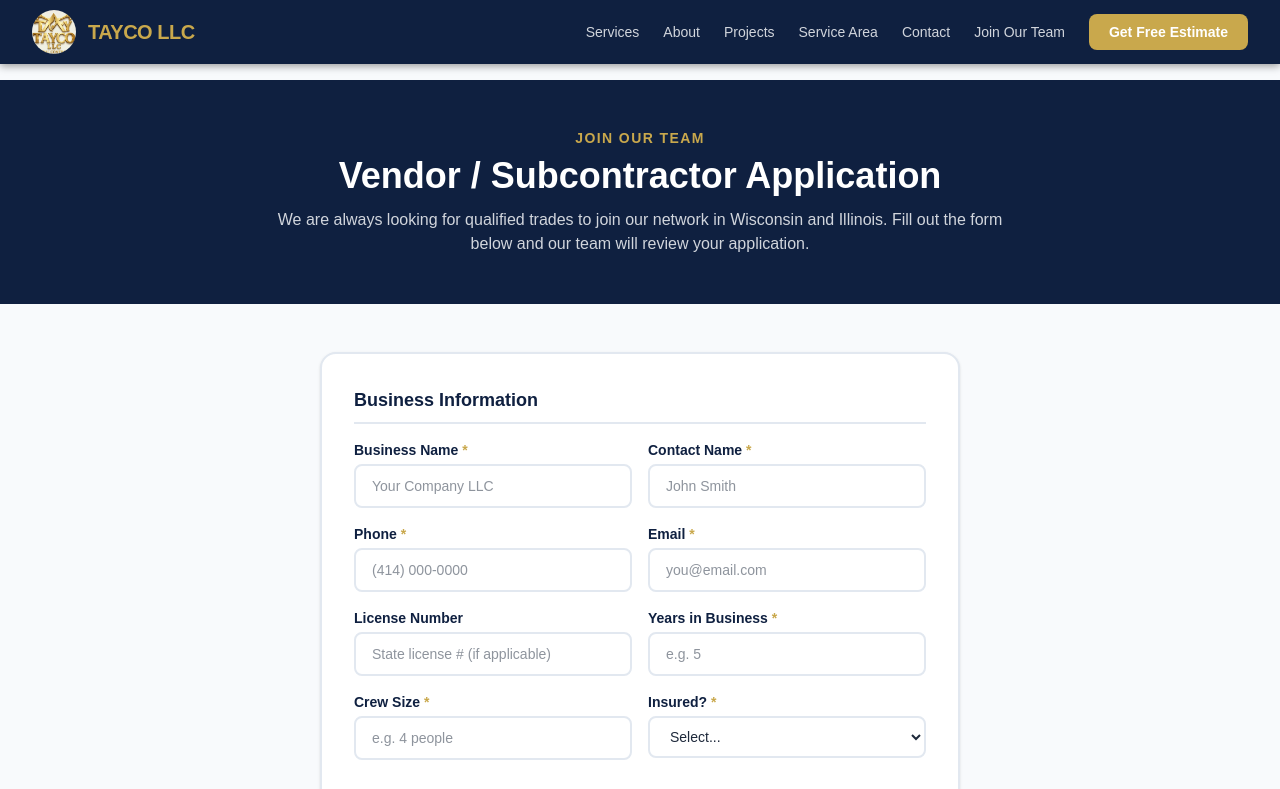
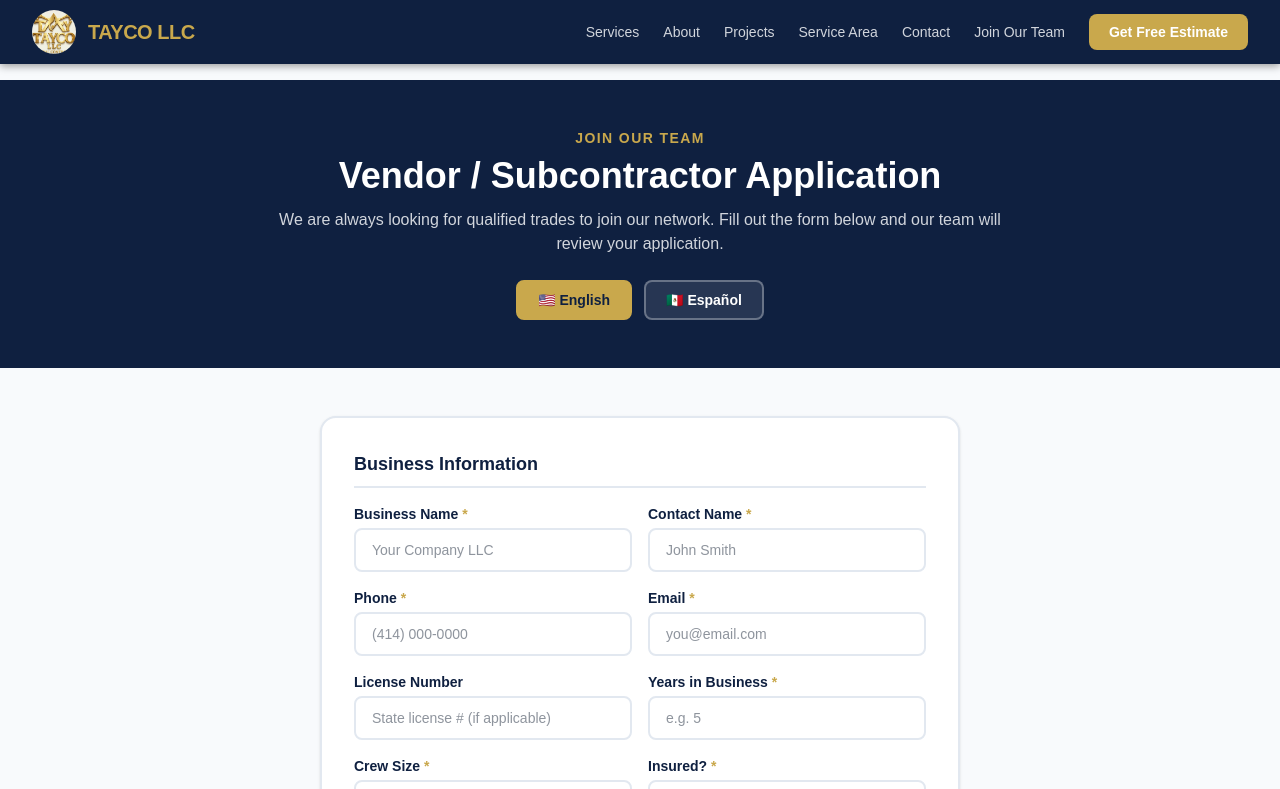
Before and after one commit to taylord0410/tayco-website, a Next.js app: page /vendor-application in a window 1280 px wide. Shown: the top 789 px of the page. Built offline with nearby package versions, Linux system fonts and the light colour scheme.

Commit message:
Add English/Spanish language toggle to vendor application form

```diff
--- a/app/vendor-application/page.tsx
+++ b/app/vendor-application/page.tsx
@@ -3,46 +3,101 @@ import { useState, useEffect, useRef } from "react";
 import Link from "next/link";
 
 const TRADES = [
-  "Framing",
-  "Drywall",
-  "Flooring",
-  "Painting",
-  "Roofing",
-  "Siding",
-  "Electrical",
-  "Plumbing",
-  "Carpentry",
-  "Concrete",
-  "Demolition",
-  "Solar Panels",
-  "Cleaning",
-  "HVAC",
-  "Insulation",
-  "Windows & Doors",
-  "Gutters & Drainage",
-  "Interior",
-  "Exterior",
-  "Water Damage Restoration",
-  "Fire Damage Restoration",
-  "Other",
+  "Framing", "Drywall", "Flooring", "Painting", "Roofing", "Siding",
+  "Electrical", "Plumbing", "Carpentry", "Concrete", "Demolition",
+  "Solar Panels", "Cleaning", "HVAC", "Insulation", "Windows & Doors",
+  "Gutters & Drainage", "Interior", "Exterior",
+  "Water Damage Restoration", "Fire Damage Restoration", "Other",
 ];
 
 const STATES = ["Wisconsin", "Illinois", "Both (WI & IL)"];
 
+const T = {
+  en: {
+    badge: "Join Our Team",
+    title: "Vendor / Subcontractor Application",
+    subtitle: "We are always looking for qualified trades to join our network. Fill out the form below and our team will review your application.",
+    successTitle: "Application Submitted!",
+    successMsg: "Thank you for applying. Our team will review your application and contact you within 2-3 business days.",
+    backHome: "Back to Home",
+    sectionBusiness: "Business Information",
+    businessName: "Business Name",
+    contactName: "Contact Name",
+    phone: "Phone",
+    email: "Email",
+    licenseNumber: "License Number",
+    licensePlaceholder: "State license # (if applicable)",
+    yearsInBusiness: "Years in Business",
+    yearsPlaceholder: "e.g. 5",
+    crewSize: "Crew Size",
+    crewPlaceholder: "e.g. 4 people",
+    insured: "Insured?",
+    insuredSelect: "Select...",
+    insuredYes: "Yes — I have liability insurance",
+    insuredNo: "No",
+    sectionArea: "Service Area",
+    statesServed: "States You Serve",
+    statesSelect: "Select...",
+    citiesServed: "Cities / Areas You Cover",
+    citiesPlaceholder: "e.g. Milwaukee, Kenosha, Racine",
+    sectionTrades: "Trades / Services Offered",
+    tradesNote: "(select all that apply)",
+    tradesAlert: "Please select at least one trade.",
+    notes: "Additional Notes",
+    notesPlaceholder: "Any additional information about your business, certifications, equipment, etc.",
+    submit: "Submit Application",
+    submitting: "Submitting...",
+    footer: "We review all applications and respond within 2-3 business days.",
+    errorFallback: "Something went wrong. Please try again.",
+  },
+  es: {
+    badge: "Únete a Nuestro Equipo",
+    title: "Aplicación de Vendedor / Subcontratista",
+    subtitle: "Siempre estamos buscando contratistas calificados para unirse a nuestra red. Llena el formulario y nuestro equipo revisará tu aplicación.",
+    successTitle: "¡Aplicación Enviada!",
+    successMsg: "Gracias por aplicar. Nuestro equipo revisará tu aplicación y se comunicará contigo en 2-3 días hábiles.",
+    backHome: "Volver al Inicio",
+    sectionBusiness: "Información del Negocio",
+    businessName: "Nombre del Negocio",
+    contactName: "Nombre de Contacto",
+    phone: "Teléfono",
+    email: "Correo Electrónico",
+    licenseNumber: "Número de Licencia",
+    licensePlaceholder: "Licencia estatal (si aplica)",
+    yearsInBusiness: "Años en el Negocio",
+    yearsPlaceholder: "ej. 5",
+    crewSize: "Tamaño del Equipo",
+    crewPlaceholder: "ej. 4 personas",
+    insured: "¿Tienes Seguro?",
+    insuredSelect: "Seleccionar...",
+    insuredYes: "Sí — Tengo seguro de responsabilidad",
+    insuredNo: "No",
+    sectionArea: "Área de Servicio",
+    statesServed: "Estados en los que Trabajas",
+    statesSelect: "Seleccionar...",
+    citiesServed: "Ciudades / Áreas que Cubres",
+    citiesPlaceholder: "ej. Milwaukee, Kenosha, Racine",
+    sectionTrades: "Oficios / Servicios que Ofreces",
+    tradesNote: "(selecciona todos los que apliquen)",
+    tradesAlert: "Por favor selecciona al menos un oficio.",
+    notes: "Notas Adicionales",
+    notesPlaceholder: "Cualquier información adicional sobre tu negocio, certificaciones, equipo, etc.",
+    submit: "Enviar Aplicación",
+    submitting: "Enviando...",
+    footer: "Revisamos todas las aplicaciones y respondemos en 2-3 días hábiles.",
+    errorFallback: "Algo salió mal. Por favor intenta de nuevo.",
+  },
+};
+
 export default function VendorApplicationPage() {
+  const [lang, setLang] = useState<"en" | "es">("en");
+  const t = T[lang];
+
   const [form, setForm] = useState({
-    businessName: "",
-    contactName: "",
-    phone: "",
-    email: "",
-    licenseNumber: "",
-    yearsInBusiness: "",
-    crewSize: "",
-    citiesServed: "",
-    stateServed: "",
-    insured: "",
-    notes: "",
-    website: "", // honeypot — never shown to user
+    businessName: "", contactName: "", phone: "", email: "",
+    licenseNumber: "", yearsInBusiness: "", crewSize: "",
+    citiesServed: "", stateServed: "", insured: "", notes: "",
+    website: "", // honeypot
   });
   const [selectedTrades, setSelectedTrades] = useState<string[]>([]);
   const [status, setStatus] = useState<"idle" | "sending" | "success" | "error">("idle");
@@ -56,14 +111,14 @@ export default function VendorApplicationPage() {
 
   function toggleTrade(trade: string) {
     setSelectedTrades((prev) =>
-      prev.includes(trade) ? prev.filter((t) => t !== trade) : [...prev, trade]
+      prev.includes(trade) ? prev.filter((x) => x !== trade) : [...prev, trade]
     );
   }
 
   async function handleSubmit(e: React.SyntheticEvent<HTMLFormElement>) {
     e.preventDefault();
     if (selectedTrades.length === 0) {
-      alert("Please select at least one trade.");
+      alert(t.tradesAlert);
       return;
     }
     setStatus("sending");
@@ -78,11 +133,11 @@ export default function VendorApplicationPage() {
         setStatus("success");
       } else {
         const data = await res.json().catch(() => ({}));
-        setErrorMsg(data.message || "Something went wrong. Please try again.");
+        setErrorMsg(data.message || t.errorFallback);
         setStatus("error");
       }
     } catch {
-      setErrorMsg("Something went wrong. Please try again.");
+      setErrorMsg(t.errorFallback);
       setStatus("error");
     }
   }
@@ -93,15 +148,36 @@ export default function VendorApplicationPage() {
       <div className="py-12" style={{ background: "#0F2040" }}>
         <div className="max-w-3xl mx-auto px-4 text-center">
           <p className="text-sm font-semibold uppercase tracking-widest mb-2" style={{ color: "#C9A84C" }}>
-            Join Our Team
+            {t.badge}
           </p>
-          <h1 className="text-3xl sm:text-4xl font-bold text-white mb-3">
-            Vendor / Subcontractor Application
-          </h1>
-          <p className="text-gray-300">
-            We are always looking for qualified trades to join our network in Wisconsin and Illinois.
-            Fill out the form below and our team will review your application.
-          </p>
+          <h1 className="text-3xl sm:text-4xl font-bold text-white mb-3">{t.title}</h1>
+          <p className="text-gray-300">{t.subtitle}</p>
+
+          {/* Language toggle */}
+          <div className="flex justify-center gap-3 mt-6">
+            <button
+              onClick={() => setLang("en")}
+              className="px-5 py-2 rounded-lg font-semibold text-sm transition-all"
+              style={{
+                background: lang === "en" ? "#C9A84C" : "rgba(255,255,255,0.1)",
+                color: lang === "en" ? "#0F2040" : "white",
+                border: lang === "en" ? "2px solid #C9A84C" : "2px solid rgba(255,255,255,0.3)",
+              }}
+            >
+              🇺🇸 English
+            </button>
+            <button
+              onClick={() => setLang("es")}
+              className="px-5 py-2 rounded-lg font-semibold text-sm transition-all"
+              style={{
+                background: lang === "es" ? "#C9A84C" : "rgba(255,255,255,0.1)",
+                color: lang === "es" ? "#0F2040" : "white",
+                border: lang === "es" ? "2px solid #C9A84C" : "2px solid rgba(255,255,255,0.3)",
+              }}
+            >
+              🇲🇽 Español
+            </button>
+          </div>
         </div>
       </div>
 
@@ -109,149 +185,91 @@ export default function VendorApplicationPage() {
         {status === "success" ? (
           <div className="text-center py-16 bg-white rounded-2xl shadow-sm border-2" style={{ borderColor: "#16A34A" }}>
             <div className="text-6xl mb-4">✅</div>
-            <h2 className="text-2xl font-bold mb-2" style={{ color: "#0F2040" }}>Application Submitted!</h2>
-            <p className="text-gray-500 mb-6">
-              Thank you for applying. Our team will review your application and contact you within 2-3 business days.
-            </p>
+            <h2 className="text-2xl font-bold mb-2" style={{ color: "#0F2040" }}>{t.successTitle}</h2>
+            <p className="text-gray-500 mb-6">{t.successMsg}</p>
             <Link href="/" className="text-white font-semibold px-6 py-3 rounded-xl" style={{ background: "#C9A84C" }}>
-              Back to Home
+              {t.backHome}
             </Link>
           </div>
         ) : (
           <form onSubmit={handleSubmit} className="bg-white rounded-2xl shadow-sm border-2 p-8 space-y-6" style={{ borderColor: "#E2E8F0" }}>
-            {/* Honeypot field — hidden from real users, catches bots */}
+            {/* Honeypot */}
             <div style={{ display: "none" }} aria-hidden="true">
               <input name="website" value={form.website} onChange={handleChange} tabIndex={-1} autoComplete="off" />
             </div>
+
             {/* Business Info */}
             <div>
               <h2 className="text-lg font-bold mb-4 pb-2 border-b-2" style={{ color: "#0F2040", borderColor: "#E2E8F0" }}>
-                Business Information
+                {t.sectionBusiness}
               </h2>
               <div className="space-y-4">
                 <div className="grid sm:grid-cols-2 gap-4">
                   <div>
                     <label className="block text-sm font-semibold mb-1" style={{ color: "#0F2040" }}>
-                      Business Name <span style={{ color: "#C9A84C" }}>*</span>
+                      {t.businessName} <span style={{ color: "#C9A84C" }}>*</span>
                     </label>
-                    <input
-                      name="businessName"
-                      value={form.businessName}
-                      onChange={handleChange}
-                      required
-                      placeholder="Your Company LLC"
-                      className="w-full border-2 rounded-lg px-4 py-2.5 text-sm focus:outline-none"
-                      style={{ borderColor: "#E2E8F0" }}
-                    />
+                    <input name="businessName" value={form.businessName} onChange={handleChange} required
+                      placeholder="Your Company LLC" className="w-full border-2 rounded-lg px-4 py-2.5 text-sm focus:outline-none" style={{ borderColor: "#E2E8F0" }} />
                   </div>
                   <div>
                     <label className="block text-sm font-semibold mb-1" style={{ color: "#0F2040" }}>
-                      Contact Name <span style={{ color: "#C9A84C" }}>*</span>
+                      {t.contactName} <span style={{ color: "#C9A84C" }}>*</span>
                     </label>
-                    <input
-                      name="contactName"
-                      value={form.contactName}
-                      onChange={handleChange}
-                      required
-                      placeholder="John Smith"
-                      className="w-full border-2 rounded-lg px-4 py-2.5 text-sm focus:outline-none"
-                      style={{ borderColor: "#E2E8F0" }}
-                    />
+                    <input name="contactName" value={form.contactName} onChange={handleChange} required
+                      placeholder="John Smith" className="w-full border-2 rounded-lg px-4 py-2.5 text-sm focus:outline-none" style={{ borderColor: "#E2E8F0" }} />
                   </div>
                 </div>
 
                 <div className="grid sm:grid-cols-2 gap-4">
                   <div>
                     <label className="block text-sm font-semibold mb-1" style={{ color: "#0F2040" }}>
-                      Phone <span style={{ color: "#C9A84C" }}>*</span>
+                      {t.phone} <span style={{ color: "#C9A84C" }}>*</span>
                     </label>
-                    <input
-                      name="phone"
-                      value={form.phone}
-                      onChange={handleChange}
-                      required
-                      placeholder="(414) 000-0000"
-                      className="w-full border-2 rounded-lg px-4 py-2.5 text-sm focus:outline-none"
-                      style={{ borderColor: "#E2E8F0" }}
-                    />
+                    <input name="phone" value={form.phone} onChange={handleChange} required
+                      placeholder="(414) 000-0000" className="w-full border-2 rounded-lg px-4 py-2.5 text-sm focus:outline-none" style={{ borderColor: "#E2E8F0" }} />
                   </div>
                   <div>
                     <label className="block text-sm font-semibold mb-1" style={{ color: "#0F2040" }}>
-                      Email <span style={{ color: "#C9A84C" }}>*</span>
+                      {t.email} <span style={{ color: "#C9A84C" }}>*</span>
                     </label>
-                    <input
-                      name="email"
-                      type="email"
-                      value={form.email}
-                      onChange={handleChange}
-                      required
-                      placeholder="you@email.com"
-                      className="w-full border-2 rounded-lg px-4 py-2.5 text-sm focus:outline-none"
-                      style={{ borderColor: "#E2E8F0" }}
-                    />
+                    <input name="email" type="email" value={form.email} onChange={handleChange} required
+                      placeholder="you@email.com" className="w-full border-2 rounded-lg px-4 py-2.5 text-sm focus:outline-none" style={{ borderColor: "#E2E8F0" }} />
+                  </div>
+                </div>
+
+                <div className="grid sm:grid-cols-2 gap-4">
+                  <div>
+                    <label className="block text-sm font-semibold mb-1" style={{ color: "#0F2040" }}>{t.licenseNumber}</label>
+                    <input name="licenseNumber" value={form.licenseNumber} onChange={handleChange}
+                      placeholder={t.licensePlaceholder} className="w-full border-2 rounded-lg px-4 py-2.5 text-sm focus:outline-none" style={{ borderColor: "#E2E8F0" }} />
+                  </div>
+                  <div>
+                    <label className="block text-sm font-semibold mb-1" style={{ color: "#0F2040" }}>
+                      {t.yearsInBusiness} <span style={{ color: "#C9A84C" }}>*</span>
+                    </label>
+                    <input name="yearsInBusiness" value={form.yearsInBusiness} onChange={handleChange} required
+                      placeholder={t.yearsPlaceholder} className="w-full border-2 rounded-lg px-4 py-2.5 text-sm focus:outline-none" style={{ borderColor: "#E2E8F0" }} />
                   </div>
                 </div>
 
                 <div className="grid sm:grid-cols-2 gap-4">
                   <div>
                     <label className="block text-sm font-semibold mb-1" style={{ color: "#0F2040" }}>
-                      License Number
+                      {t.crewSize} <span style={{ color: "#C9A84C" }}>*</span>
                     </label>
-                    <input
-                      name="licenseNumber"
-                      value={form.licenseNumber}
-                      onChange={handleChange}
-                      placeholder="State license # (if applicable)"
-                      className="w-full border-2 rounded-lg px-4 py-2.5 text-sm focus:outline-none"
-                      style={{ borderColor: "#E2E8F0" }}
-                    />
+                    <input name="crewSize" value={form.crewSize} onChange={handleChange} required
+                      placeholder={t.crewPlaceholder} className="w-full border-2 rounded-lg px-4 py-2.5 text-sm focus:outline-none" style={{ borderColor: "#E2E8F0" }} />
                   </div>
                   <div>
                     <label className="block text-sm font-semibold mb-1" style={{ color: "#0F2040" }}>
-                      Years in Business <span style={{ color: "#C9A84C" }}>*</span>
+                      {t.insured} <span style={{ color: "#C9A84C" }}>*</span>
                     </label>
-                    <input
-                      name="yearsInBusiness"
-                      value={form.yearsInBusiness}
-                      onChange={handleChange}
-                      required
-                      placeholder="e.g. 5"
-                      className="w-full border-2 rounded-lg px-4 py-2.5 text-sm focus:outline-none"
-                      style={{ borderColor: "#E2E8F0" }}
-                    />
-                  </div>
-                </div>
-
-                <div className="grid sm:grid-cols-2 gap-4">
-                  <div>
-                    <label className="block text-sm font-semibold mb-1" style={{ color: "#0F2040" }}>
-                      Crew Size <span style={{ color: "#C9A84C" }}>*</span>
-                    </label>
-                    <input
-                      name="crewSize"
-                      value={form.crewSize}
-                      onChange={handleChange}
-                      required
-                      placeholder="e.g. 4 people"
-                      className="w-full border-2 rounded-lg px-4 py-2.5 text-sm focus:outline-none"
-                      style={{ borderColor: "#E2E8F0" }}
-                    />
-                  </div>
-                  <div>
-                    <label className="block text-sm font-semibold mb-1" style={{ color: "#0F2040" }}>
-                      Insured? <span style={{ color: "#C9A84C" }}>*</span>
-                    </label>
-                    <select
-                      name="insured"
-                      value={form.insured}
-                      onChange={handleChange}
-                      required
-                      className="w-full border-2 rounded-lg px-4 py-2.5 text-sm focus:outline-none bg-white"
-                      style={{ borderColor: "#E2E8F0" }}
-                    >
-                      <option value="">Select...</option>
-                      <option value="Yes">Yes — I have liability insurance</option>
-                      <option value="No">No</option>
+                    <select name="insured" value={form.insured} onChange={handleChange} required
+                      className="w-full border-2 rounded-lg px-4 py-2.5 text-sm focus:outline-none bg-white" style={{ borderColor: "#E2E8F0" }}>
+                      <option value="">{t.insuredSelect}</option>
+                      <option value="Yes">{t.insuredYes}</option>
+                      <option value="No">{t.insuredNo}</option>
                     </select>
                   </div>
                 </div>
@@ -261,38 +279,25 @@ export default function VendorApplicationPage() {
             {/* Service Area */}
             <div>
               <h2 className="text-lg font-bold mb-4 pb-2 border-b-2" style={{ color: "#0F2040", borderColor: "#E2E8F0" }}>
-                Service Area
+                {t.sectionArea}
               </h2>
               <div className="space-y-4">
                 <div>
                   <label className="block text-sm font-semibold mb-1" style={{ color: "#0F2040" }}>
-                    States You Serve <span style={{ color: "#C9A84C" }}>*</span>
+                    {t.statesServed} <span style={{ color: "#C9A84C" }}>*</span>
                   </label>
-                  <select
-                    name="stateServed"
-                    value={form.stateServed}
-                    onChange={handleChange}
-                    required
-                    className="w-full border-2 rounded-lg px-4 py-2.5 text-sm focus:outline-none bg-white"
-                    style={{ borderColor: "#E2E8F0" }}
-                  >
-                    <option value="">Select...</option>
+                  <select name="stateServed" value={form.stateServed} onChange={handleChange} required
+                    className="w-full border-2 rounded-lg px-4 py-2.5 text-sm focus:outline-none bg-white" style={{ borderColor: "#E2E8F0" }}>
+                    <option value="">{t.statesSelect}</option>
                     {STATES.map((s) => <option key={s} value={s}>{s}</option>)}
                   </select>
                 </div>
                 <div>
                   <label className="block text-sm font-semibold mb-1" style={{ color: "#0F2040" }}>
-                    Cities / Areas You Cover <span style={{ color: "#C9A84C" }}>*</span>
+                    {t.citiesServed} <span style={{ color: "#C9A84C" }}>*</span>
                   </label>
-                  <input
-                    name="citiesServed"
-                    value={form.citiesServed}
-                    onChange={handleChange}
-                    required
-                    placeholder="e.g. Milwaukee, Kenosha, Racine"
-                    className="w-full border-2 rounded-lg px-4 py-2.5 text-sm focus:outline-none"
-                    style={{ borderColor: "#E2E8F0" }}
-                  />
+                  <input name="citiesServed" value={form.citiesServed} onChange={handleChange} required
+                    placeholder={t.citiesPlaceholder} className="w-full border-2 rounded-lg px-4 py-2.5 text-sm focus:outline-none" style={{ borderColor: "#E2E8F0" }} />
                 </div>
               </div>
             </div>
@@ -300,21 +305,17 @@ export default function VendorApplicationPage() {
             {/* Trades */}
             <div>
               <h2 className="text-lg font-bold mb-2 pb-2 border-b-2" style={{ color: "#0F2040", borderColor: "#E2E8F0" }}>
-                Trades / Services Offered <span className="text-sm font-normal text-gray-400">(select all that apply)</span>
+                {t.sectionTrades} <span className="text-sm font-normal text-gray-400">{t.tradesNote}</span>
               </h2>
               <div className="grid grid-cols-2 sm:grid-cols-3 gap-2 mt-3">
                 {TRADES.map((trade) => (
-                  <button
-                    key={trade}
-                    type="button"
-                    onClick={() => toggleTrade(trade)}
+                  <button key={trade} type="button" onClick={() => toggleTrade(trade)}
                     className="text-left text-xs px-3 py-2 rounded-lg border-2 font-medium transition-colors"
                     style={{
                       borderColor: selectedTrades.includes(trade) ? "#C9A84C" : "#E2E8F0",
                       background: selectedTrades.includes(trade) ? "#FFF7ED" : "white",
                       color: selectedTrades.includes(trade) ? "#C9A84C" : "#374151",
-                    }}
-                  >
+                    }}>
                     {selectedTrades.includes(trade) ? "✔ " : ""}{trade}
                   </button>
                 ))}
@@ -323,18 +324,10 @@ export default function VendorApplicationPage() {
 
             {/* Notes */}
             <div>
-              <label className="block text-sm font-semibold mb-1" style={{ color: "#0F2040" }}>
-                Additional Notes
-              </label>
-              <textarea
-                name="notes"
-                value={form.notes}
-                onChange={handleChange}
-                rows={3}
-                placeholder="Any additional information about your business, certifications, equipment, etc."
-                className="w-full border-2 rounded-lg px-4 py-2.5 text-sm focus:outline-none resize-none"
-                style={{ borderColor: "#E2E8F0" }}
-              />
+              <label className="block text-sm font-semibold mb-1" style={{ color: "#0F2040" }}>{t.notes}</label>
+              <textarea name="notes" value={form.notes} onChange={handleChange} rows={3}
+                placeholder={t.notesPlaceholder}
+                className="w-full border-2 rounded-lg px-4 py-2.5 text-sm focus:outline-none resize-none" style={{ borderColor: "#E2E8F0" }} />
             </div>
 
             {status === "error" && (
@@ -343,18 +336,13 @@ export default function VendorApplicationPage() {
               </div>
             )}
 
-            <button
-              type="submit"
-              disabled={status === "sending"}
+            <button type="submit" disabled={status === "sending"}
               className="w-full text-white font-bold py-3 rounded-xl text-lg transition-opacity hover:opacity-90 disabled:opacity-50"
-              style={{ background: "#C9A84C" }}
-            >
-              {status === "sending" ? "Submitting..." : "Submit Application"}
+              style={{ background: "#C9A84C" }}>
+              {status === "sending" ? t.submitting : t.submit}
             </button>
 
-            <p className="text-center text-xs text-gray-400">
-              We review all applications and respond within 2-3 business days.
-            </p>
+            <p className="text-center text-xs text-gray-400">{t.footer}</p>
           </form>
         )}
       </div>
```
